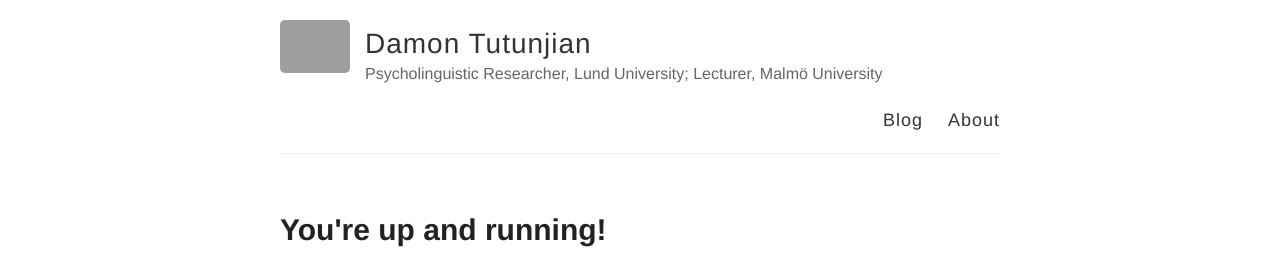
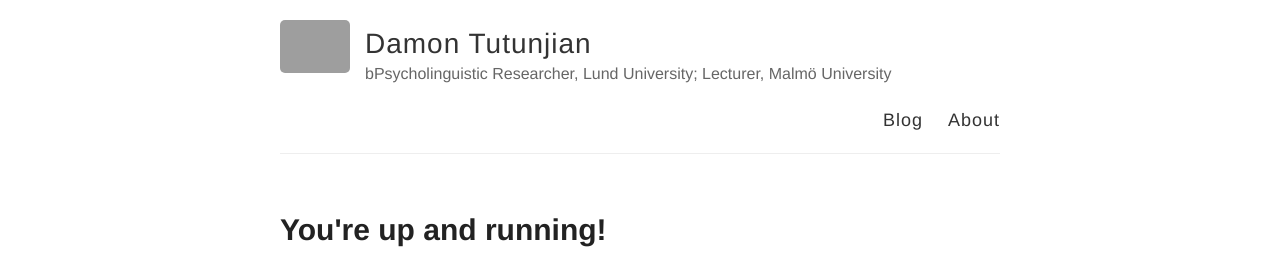
Before and after one commit to snkyflt/snkyflt.github.io, a Jekyll site: the page built from index.html, in a window 1280 px wide. Shown: the top 257 px of the page. Built offline with Jekyll 4.4.1, drawn with Linux system fonts in a browser that asks for light colours; grey boxes are pictures that could not be loaded.

Commit message:
added mistake on purpse

```diff
--- a/_config.yml
+++ b/_config.yml
@@ -6,7 +6,7 @@
 name: Damon Tutunjian
 
 # Short bio or description (displayed in the header)
-description: Psycholinguistic Researcher, Lund University; Lecturer, Malmö University
+description: bPsycholinguistic Researcher, Lund University; Lecturer, Malmö University
 
 # URL of your avatar or profile pic (you could use your GitHub profile pic)
 avatar: https://raw.githubusercontent.com/barryclark/jekyll-now/master/images/jekyll-logo.png
```
